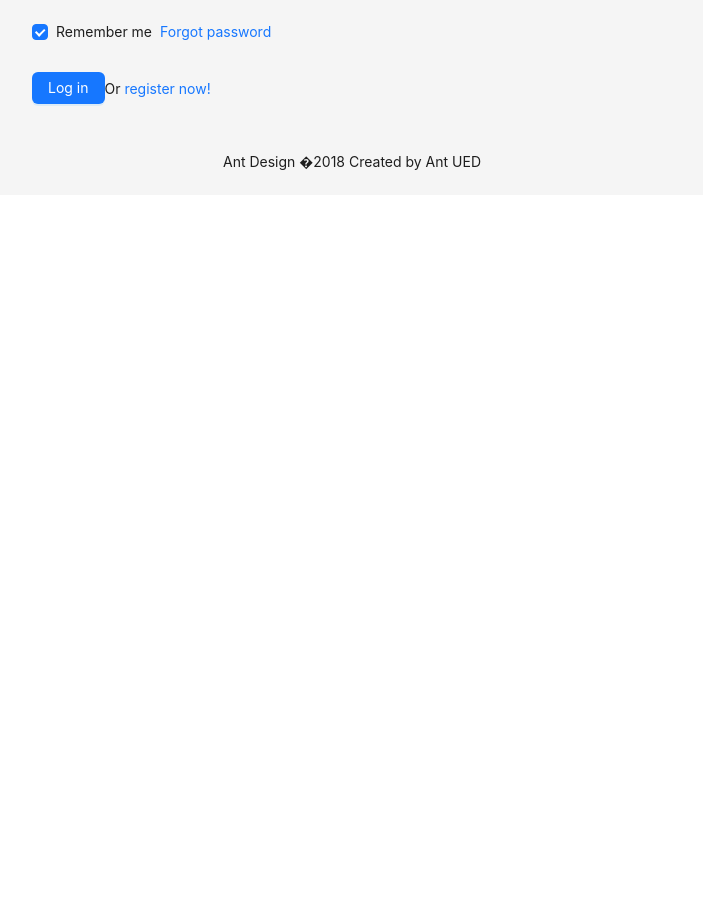
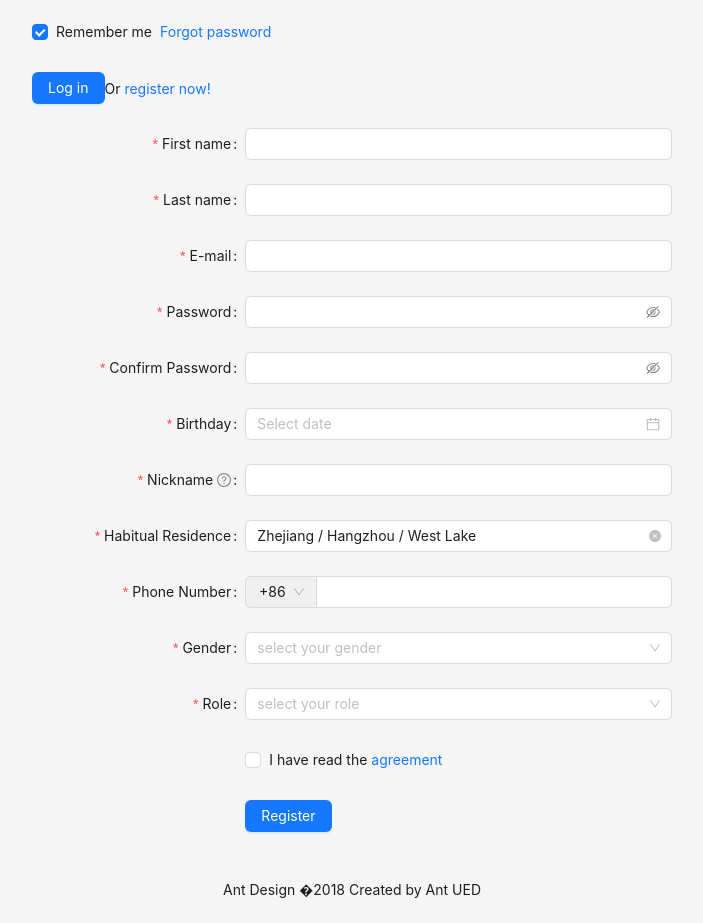
Before and after one commit to autodidactGuy/WAAProject, a React (Create React App) app in the folder frontEnd/: page / in a window 1280 px wide. Shown: the part 1580-2503 px from the top of the page, without its empty margins (288-991 px from the left). Before the commit the page ends 1775 px from the top, so only its background shows below. Built offline with nearby package versions, Linux system fonts and the light colour scheme.

Commit message:
add register form

```diff
--- a/frontEnd/src/App.js
+++ b/frontEnd/src/App.js
@@ -7,7 +7,9 @@
 
 import TenLastJobAdv from './Components/Dashboards/TenLastJobAdv'
 import WorkExperienceList from './Components/WorkExperience/WorkExperienceList'
-import Login from './Components/Connection/Login';
+import Login from './Components/Connection/Login'
+import Register from './Components/Connection/Register'
+
 
 const { Header, Content, Footer } = Layout;
 const { Meta } = Card;
@@ -44,6 +46,7 @@
             <TenLastJobAdv />
             <WorkExperienceList/>
             <Login/>
+            <Register/>
 
             {/*<Content className="site-layout" style={{ padding: '0 50px' }}>*/}
             {/*    <Breadcrumb style={{ margin: '16px 0' }}>*/}
--- a/frontEnd/src/Components/Connection/Login.js
+++ b/frontEnd/src/Components/Connection/Login.js
@@ -9,8 +9,6 @@
   return (
     <Row>
       <Col span={12} offset={6}>
-
-
     <Form
       name="normal_login"
       className="login-form"
--- a/frontEnd/src/Components/Connection/Register.js
+++ b/frontEnd/src/Components/Connection/Register.js
@@ -0,0 +1,338 @@
+import React, { useState } from 'react';
+import {
+  AutoComplete,
+  Button,
+  Cascader,
+  Checkbox,
+  Col,
+  Form,
+  Input,
+  InputNumber,
+  Row,
+  Select,
+  DatePicker
+} from 'antd';
+
+const { Option } = Select;
+
+const residences = [
+  {
+    value: 'zhejiang',
+    label: 'Zhejiang',
+    children: [
+      {
+        value: 'hangzhou',
+        label: 'Hangzhou',
+        children: [
+          {
+            value: 'xihu',
+            label: 'West Lake',
+          },
+        ],
+      },
+    ],
+  },
+  {
+    value: 'jiangsu',
+    label: 'Jiangsu',
+    children: [
+      {
+        value: 'nanjing',
+        label: 'Nanjing',
+        children: [
+          {
+            value: 'zhonghuamen',
+            label: 'Zhong Hua Men',
+          },
+        ],
+      },
+    ],
+  },
+];
+const formItemLayout = {
+  labelCol: {
+    xs: {
+      span: 24,
+    },
+    sm: {
+      span: 8,
+    },
+  },
+  wrapperCol: {
+    xs: {
+      span: 24,
+    },
+    sm: {
+      span: 16,
+    },
+  },
+};
+const tailFormItemLayout = {
+  wrapperCol: {
+    xs: {
+      span: 24,
+      offset: 0,
+    },
+    sm: {
+      span: 16,
+      offset: 8,
+    },
+  },
+};
+
+const Register = () => {
+  const [form] = Form.useForm();
+  const onFinish = (values) => {
+    console.log('Received values of form: ', values);
+  };
+  const prefixSelector = (
+    <Form.Item name="prefix" noStyle>
+      <Select
+        style={{
+          width: 70,
+        }}
+      >
+        <Option value="86">+86</Option>
+        <Option value="87">+87</Option>
+      </Select>
+    </Form.Item>
+  );
+  const suffixSelector = (
+    <Form.Item name="suffix" noStyle>
+      <Select
+        style={{
+          width: 70,
+        }}
+      >
+        <Option value="USD">$</Option>
+        <Option value="CNY">¥</Option>
+      </Select>
+    </Form.Item>
+  );
+  const [autoCompleteResult, setAutoCompleteResult] = useState([]);
+  const onWebsiteChange = (value) => {
+    if (!value) {
+      setAutoCompleteResult([]);
+    } else {
+      setAutoCompleteResult(['.com', '.org', '.net'].map((domain) => `${value}${domain}`));
+    }
+  };
+  const websiteOptions = autoCompleteResult.map((website) => ({
+    label: website,
+    value: website,
+  }));
+  return (
+    <Row>
+    <Col span={12} offset={6}>
+    <Form
+      {...formItemLayout}
+      form={form}
+      name="register"
+      onFinish={onFinish}
+      initialValues={{
+        residence: ['zhejiang', 'hangzhou', 'xihu'],
+        prefix: '86',
+      }}
+      scrollToFirstError
+    >
+    <Form.Item
+        name="firstname"
+        label="First name"
+        rules={[
+          {
+            required: true,
+            message: 'Please input your first name!',
+            whitespace: true,
+          },
+        ]}
+      >
+        <Input />
+      </Form.Item>
+      <Form.Item
+        name="lastname"
+        label="Last name"
+        rules={[
+          {
+            required: true,
+            message: 'Please input your last name!',
+            whitespace: true,
+          },
+        ]}
+      >
+        <Input />
+      </Form.Item>
+      <Form.Item
+        name="email"
+        label="E-mail"
+        rules={[
+          {
+            type: 'email',
+            message: 'The input is not valid E-mail!',
+          },
+          {
+            required: true,
+            message: 'Please input your E-mail!',
+          },
+        ]}
+      >
+        <Input />
+      </Form.Item>
+
+      <Form.Item
+        name="password"
+        label="Password"
+        rules={[
+          {
+            required: true,
+            message: 'Please input your password!',
+          },
+        ]}
+        hasFeedback
+      >
+        <Input.Password />
+      </Form.Item>
+
+      <Form.Item
+        name="confirm"
+        label="Confirm Password"
+        dependencies={['password']}
+        hasFeedback
+        rules={[
+          {
+            required: true,
+            message: 'Please confirm your password!',
+          },
+          ({ getFieldValue }) => ({
+            validator(_, value) {
+              if (!value || getFieldValue('password') === value) {
+                return Promise.resolve();
+              }
+              return Promise.reject(new Error('The two passwords that you entered do not match!'));
+            },
+          }),
+        ]}
+      >
+        <Input.Password />
+      </Form.Item>
+
+      <Form.Item name="date-picker" label="Birthday"
+          rules= { [
+            {
+              type: 'object',
+              required: true,
+              message: 'Please input your birthday!',
+            },
+          ]}>
+        <DatePicker style={{
+            width: '100%',
+          }}/>
+      </Form.Item>
+
+      <Form.Item
+        name="nickname"
+        label="Nickname"
+        tooltip="What do you want others to call you?"
+        rules={[
+          {
+            required: true,
+            message: 'Please input your nickname!',
+            whitespace: true,
+          },
+        ]}
+      >
+        <Input />
+      </Form.Item>
+
+      <Form.Item
+        name="residence"
+        label="Habitual Residence"
+        rules={[
+          {
+            type: 'array',
+            required: true,
+            message: 'Please select your habitual residence!',
+          },
+        ]}
+      >
+        <Cascader options={residences} />
+      </Form.Item>
+
+      <Form.Item
+        name="phone"
+        label="Phone Number"
+        rules={[
+          {
+            required: true,
+            message: 'Please input your phone number!',
+          },
+        ]}
+      >
+        <Input
+          addonBefore={prefixSelector}
+          style={{
+            width: '100%',
+          }}
+        />
+      </Form.Item>
+
+
+      <Form.Item
+        name="gender"
+        label="Gender"
+        rules={[
+          {
+            required: true,
+            message: 'Please select gender!',
+          },
+        ]}
+      >
+        <Select placeholder="select your gender">
+          <Option value="male">Male</Option>
+          <Option value="female">Female</Option>
+          <Option value="other">Other</Option>
+        </Select>
+      </Form.Item>
+
+      <Form.Item
+        name="role"
+        label="Role"
+        rules={[
+          {
+            required: true,
+            message: 'Please select role!',
+          },
+        ]}
+      >
+        <Select placeholder="select your role">
+          <Option value="student">Student</Option>
+          <Option value="faculty">Faculty</Option>
+        </Select>
+      </Form.Item>
+
+
+      <Form.Item
+        name="agreement"
+        valuePropName="checked"
+        rules={[
+          {
+            validator: (_, value) =>
+              value ? Promise.resolve() : Promise.reject(new Error('Should accept agreement')),
+          },
+        ]}
+        {...tailFormItemLayout}
+      >
+        <Checkbox>
+          I have read the <a href="">agreement</a>
+        </Checkbox>
+      </Form.Item>
+      <Form.Item {...tailFormItemLayout}>
+        <Button type="primary" htmlType="submit">
+          Register
+        </Button>
+      </Form.Item>
+    </Form>
+    </Col>
+    </ Row>
+  );
+};
+export default Register;
```
